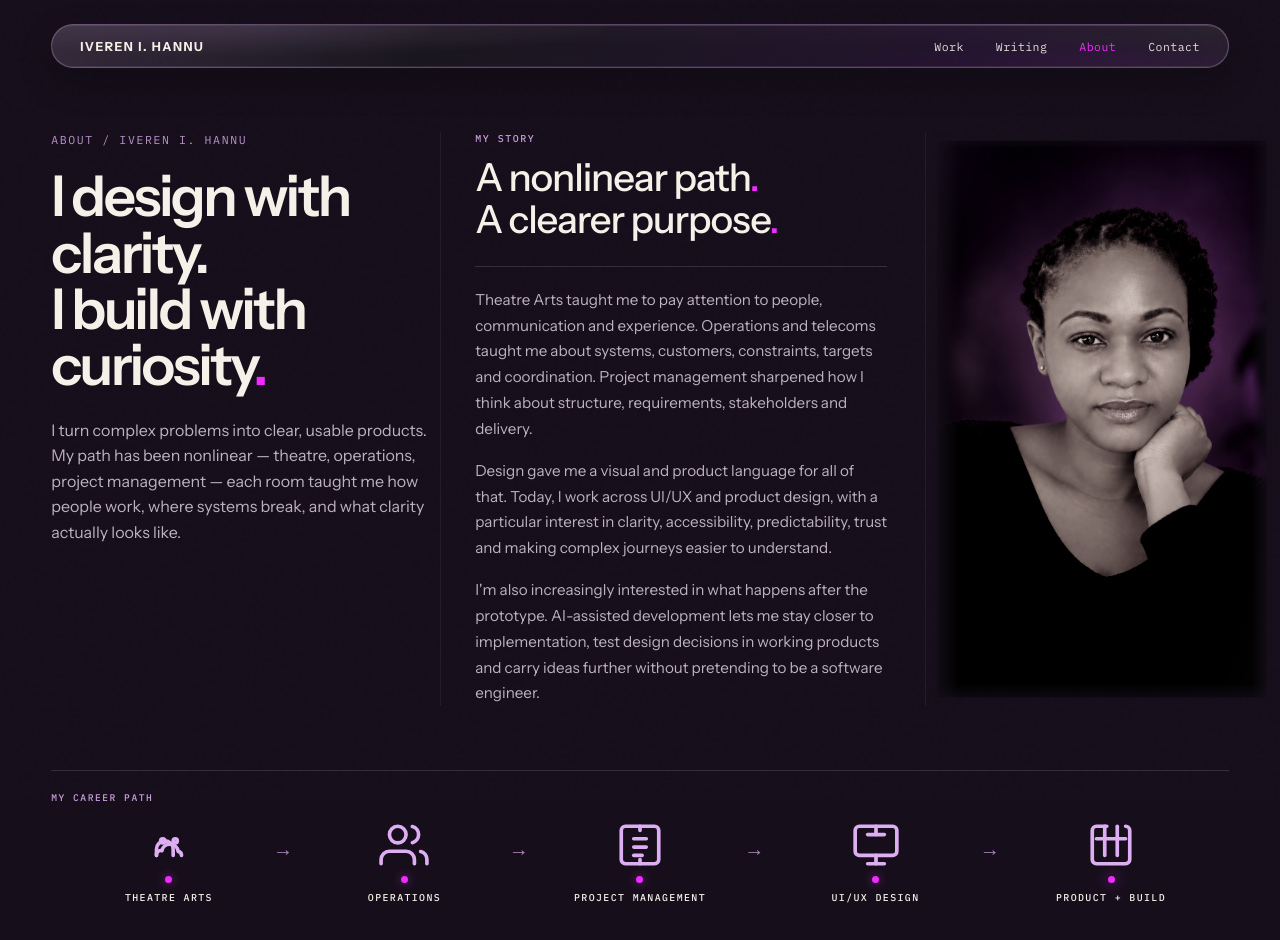
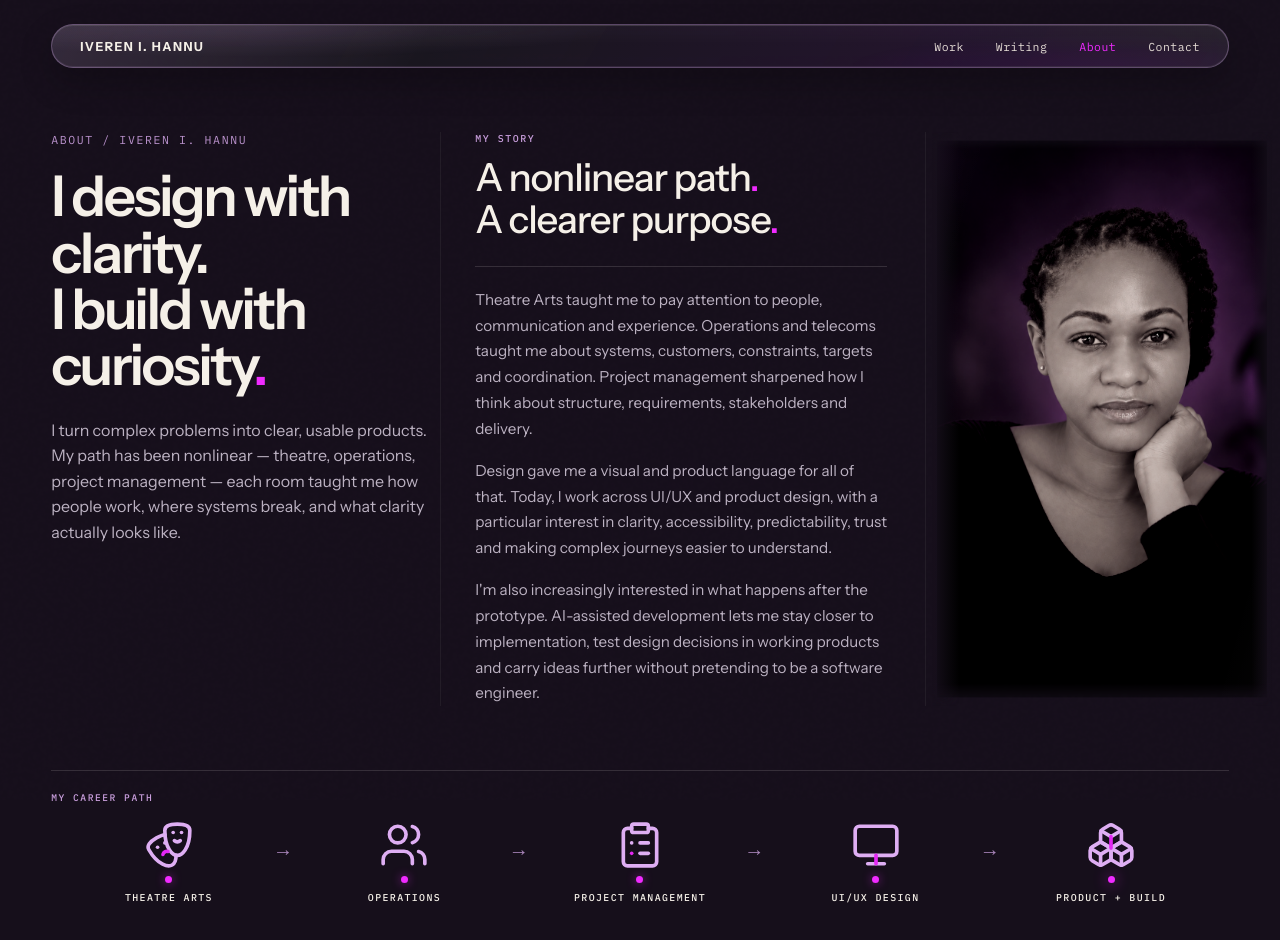
Before and after one commit to IvyHannu/iveren-hannu-portfolio, a Next.js app: page /about in a window 1280 px wide. Shown: the top 940 px of the page. Built offline with nearby package versions, Linux system fonts and the light colour scheme.

Commit message:
About: use correct official Lucide icons (drama, users, clipboard-list, monitor, boxes) with magenta accent

```diff
--- a/src/app/about/about.module.css
+++ b/src/app/about/about.module.css
@@ -314,6 +314,11 @@
   height: 50px;
 }
 
+.pathIcon svg path:last-child,
+.pathIcon svg line:last-child {
+  stroke: var(--color-magenta);
+}
+
 .pathAccent {
   width: 7px;
   height: 7px;
--- a/src/app/about/page.tsx
+++ b/src/app/about/page.tsx
@@ -10,10 +10,14 @@ const careerPath = [
     label: "Theatre Arts",
     icon: (
       <svg viewBox="0 0 24 24" fill="none" stroke="currentColor" strokeWidth="1.75" strokeLinecap="round" strokeLinejoin="round" aria-hidden="true">
-        <path d="M18 17a2 2 0 0 0-1.58-1.93 4 4 0 0 0-7.85-.33A2 2 0 0 0 6 17" />
-        <path d="M6 17v-3a4 4 0 0 1 8 0v3" />
-        <circle cx="9" cy="10" r="1" />
-        <circle cx="15" cy="10" r="1" />
+        <path d="M10 11h.01" />
+        <path d="M14 6h.01" />
+        <path d="M18 6h.01" />
+        <path d="M6.5 13.1h.01" />
+        <path d="M22 5c0 9-4 12-6 12s-6-3-6-12c0-2 2-3 6-3s6 1 6 3" />
+        <path d="M17.4 9.9c-.8.8-2 .8-2.8 0" />
+        <path d="M10.1 7.1C9 7.2 7.7 7.7 6 8.6c-3.5 2-4.7 3.9-3.7 5.6 4.5 7.8 9.5 8.4 11.2 7.4.9-.5 1.9-2.1 1.9-4.7" />
+        <path d="M9.1 16.5c.3-1.1 1.4-1.7 2.4-1.4" />
       </svg>
     ),
   },
@@ -21,10 +25,10 @@ const careerPath = [
     label: "Operations",
     icon: (
       <svg viewBox="0 0 24 24" fill="none" stroke="currentColor" strokeWidth="1.75" strokeLinecap="round" strokeLinejoin="round" aria-hidden="true">
-        <path d="M17 21v-2a4 4 0 0 0-4-4H5a4 4 0 0 0-4 4v2" />
+        <path d="M16 21v-2a4 4 0 0 0-4-4H6a4 4 0 0 0-4 4v2" />
+        <path d="M16 3.128a4 4 0 0 1 0 7.744" />
+        <path d="M22 21v-2a4 4 0 0 0-3-3.87" />
         <circle cx="9" cy="7" r="4" />
-        <path d="M23 21v-2a4 4 0 0 0-3-3.87" />
-        <path d="M16 3.13a4 4 0 0 1 0 7.75" />
       </svg>
     ),
   },
@@ -32,12 +36,12 @@ const careerPath = [
     label: "Project Management",
     icon: (
       <svg viewBox="0 0 24 24" fill="none" stroke="currentColor" strokeWidth="1.75" strokeLinecap="round" strokeLinejoin="round" aria-hidden="true">
-        <rect x="3" y="3" width="18" height="18" rx="2" />
-        <path d="M9 9h6" />
-        <path d="M9 13h6" />
-        <path d="M9 17h4" />
-        <path d="M12 3v2" />
-        <path d="M12 19v2" />
+        <rect width="8" height="4" x="8" y="2" rx="1" ry="1" />
+        <path d="M16 4h2a2 2 0 0 1 2 2v14a2 2 0 0 1-2 2H6a2 2 0 0 1-2-2V6a2 2 0 0 1 2-2h2" />
+        <path d="M12 11h4" />
+        <path d="M12 16h4" />
+        <path d="M8 11h.01" />
+        <path d="M8 16h.01" />
       </svg>
     ),
   },
@@ -45,11 +49,9 @@ const careerPath = [
     label: "UI/UX Design",
     icon: (
       <svg viewBox="0 0 24 24" fill="none" stroke="currentColor" strokeWidth="1.75" strokeLinecap="round" strokeLinejoin="round" aria-hidden="true">
-        <rect x="2" y="3" width="20" height="14" rx="2" />
-        <path d="M8 21h8" />
-        <path d="M12 17v4" />
-        <path d="M8 7h8" />
-        <path d="M12 3v4" />
+        <rect width="20" height="14" x="2" y="3" rx="2" />
+        <line x1="8" x2="16" y1="21" y2="21" />
+        <line x1="12" x2="12" y1="17" y2="21" />
       </svg>
     ),
   },
@@ -57,10 +59,18 @@ const careerPath = [
     label: "Product + Build",
     icon: (
       <svg viewBox="0 0 24 24" fill="none" stroke="currentColor" strokeWidth="1.75" strokeLinecap="round" strokeLinejoin="round" aria-hidden="true">
-        <path d="M19 3a2 2 0 0 1 2 2v14a2 2 0 0 1-2 2H5a2 2 0 0 1-2-2V5a2 2 0 0 1 2-2h5" />
-        <path d="M9 3v14" />
-        <path d="M5 9h14" />
-        <path d="M15 3v14" />
+        <path d="M2.97 12.92A2 2 0 0 0 2 14.63v3.24a2 2 0 0 0 .97 1.71l3 1.8a2 2 0 0 0 2.06 0L12 19v-5.5l-5-3-4.03 2.42Z" />
+        <path d="m7 16.5-4.74-2.85" />
+        <path d="m7 16.5 5-3" />
+        <path d="M7 16.5v5.17" />
+        <path d="M12 13.5V19l3.97 2.38a2 2 0 0 0 2.06 0l3-1.8a2 2 0 0 0 .97-1.71v-3.24a2 2 0 0 0-.97-1.71L17 10.5l-5 3Z" />
+        <path d="m17 16.5-5-3" />
+        <path d="m17 16.5 4.74-2.85" />
+        <path d="M17 16.5v5.17" />
+        <path d="M7.97 4.42A2 2 0 0 0 7 6.13v4.37l5 3 5-3V6.13a2 2 0 0 0-.97-1.71l-3-1.8a2 2 0 0 0-2.06 0l-3 1.8Z" />
+        <path d="M12 8 7.26 5.15" />
+        <path d="m12 8 4.74-2.85" />
+        <path d="M12 13.5V8" />
       </svg>
     ),
   },
```
